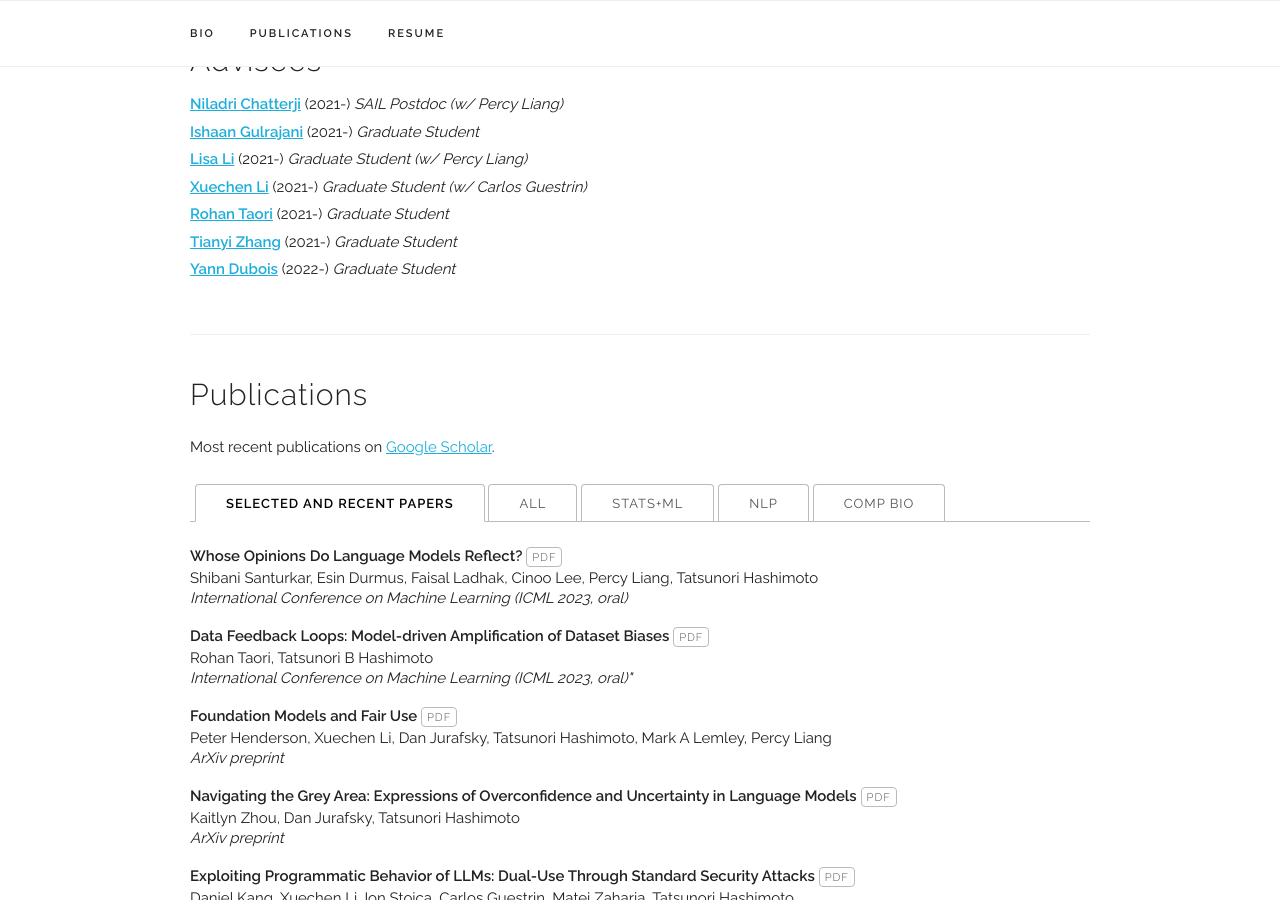
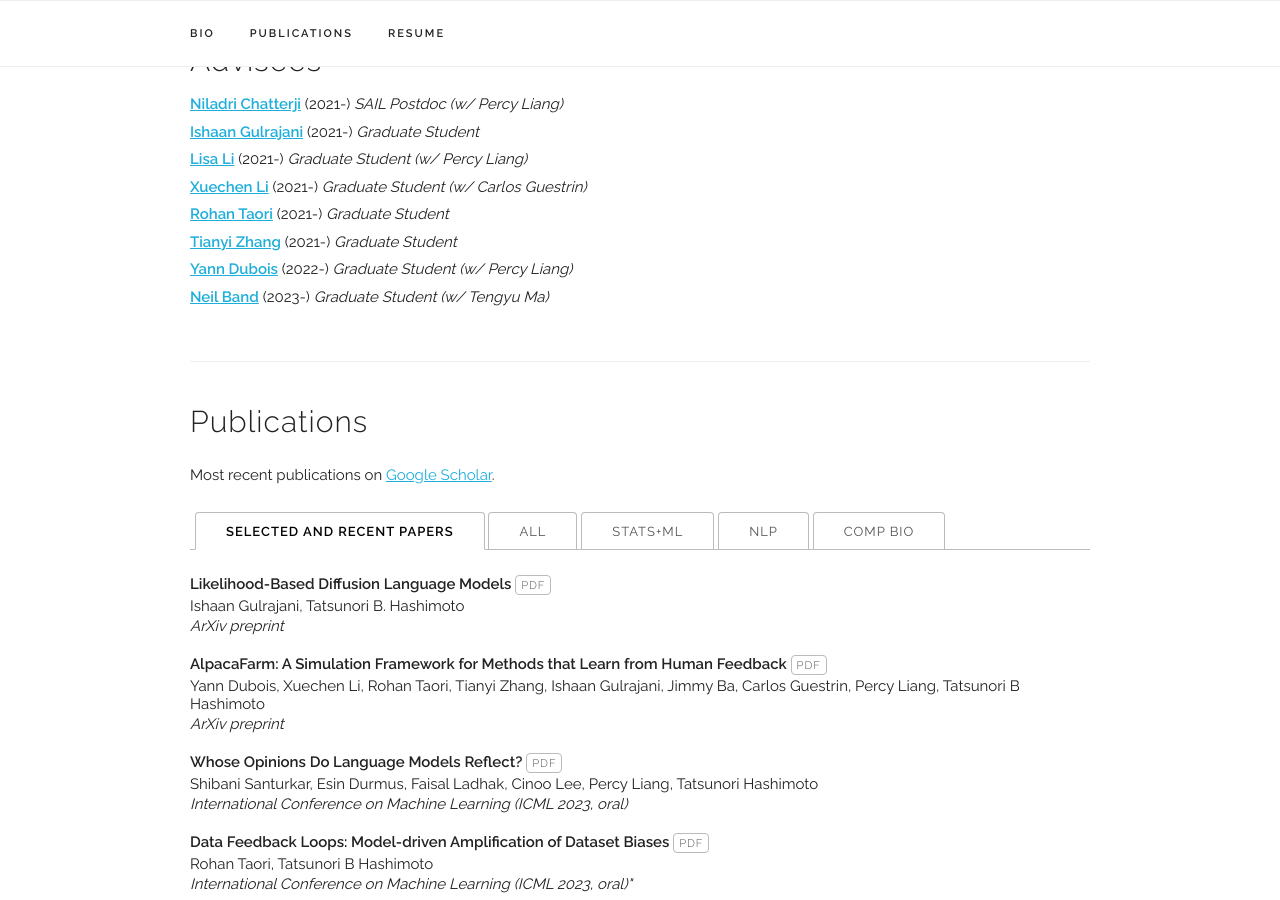
Before and after one commit to thashim/thashim.github.io, a Jekyll site: the page built from index.html, in a window 1280 px wide and 900 px high, scrolled down 931 px. Built offline with Jekyll 4.4.1, drawn with Linux system fonts in a browser that asks for light colours.

Commit message:
update page

```diff
--- a/_data/publications.yaml
+++ b/_data/publications.yaml
@@ -1,4 +1,25 @@
 papers:
+
+  - title: "Likelihood-Based Diffusion Language Models"
+    authors: " Ishaan Gulrajani, Tatsunori B. Hashimoto"
+    venue: "ArXiv preprint"
+    paper_pdf: https://arxiv.org/pdf/2305.18619v1.pdf
+    nlp: y
+    statsml: y
+    selected: y
+
+  - title: "AlpacaFarm: A Simulation Framework for Methods that Learn from Human Feedback"
+    authors: "Yann Dubois, Xuechen Li, Rohan Taori, Tianyi Zhang, Ishaan Gulrajani, Jimmy Ba, Carlos Guestrin, Percy Liang, Tatsunori B Hashimoto"
+    venue: "ArXiv preprint"
+    paper_pdf: https://arxiv.org/pdf/2305.14387.pdf
+    nlp: y
+    selected: y
+
+  - title: "When Do Pre-Training Biases Propagate to Downstream Tasks? A Case Study in Text Summarization"
+    authors: "Faisal Ladhak, Esin Durmus, Mirac Suzgun, Tianyi Zhang, Dan Jurafsky, Kathleen Mckeown, Tatsunori B Hashimoto"
+    venue: "Conference of the European Chapter of the Association for Computational Linguistics (EACL 2023)"
+    paper_pdf: https://aclanthology.org/2023.eacl-main.234.pdf
+    nlp: y
 
   - title: "Whose Opinions Do Language Models Reflect?"
     authors: "Shibani Santurkar, Esin Durmus, Faisal Ladhak, Cinoo Lee, Percy Liang, Tatsunori Hashimoto"
--- a/_data/students.yaml
+++ b/_data/students.yaml
@@ -55,6 +55,12 @@ students:
 
     - name: "Yann Dubois"
       time: "2022-"
-      place: "Graduate Student"
+      place: "Graduate Student (w/ Percy Liang)"
       category: "current"
       link: https://yanndubs.github.io/
+
+    - name: "Neil Band"
+      time: "2023-"
+      place: "Graduate Student (w/ Tengyu Ma)"
+      category: "current"
+      link: https://nband.github.io/
```
Also changed, not shown: 1 other file.
